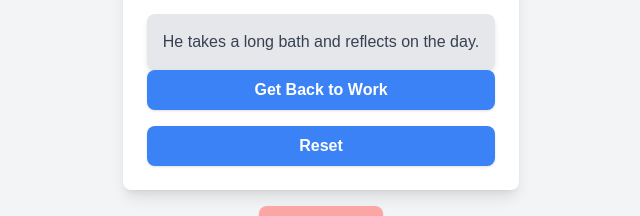
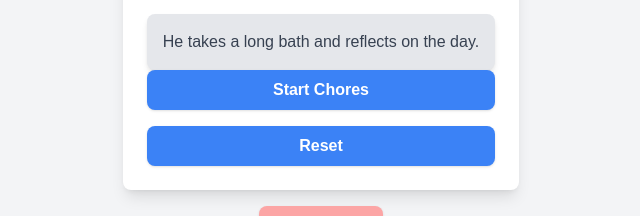
Before and after one commit to AdventureBear/react-adventure-explorers, a Next.js app: page / in a window 1280 px wide. Both pictures are taken after a click on the button "Go Home". Shown: the part 330-546 px from the top of the page, without its empty margins (319-959 px from the left). Built offline with nearby package versions, Linux system fonts and the light colour scheme.

Commit message:
Conditional choices

```diff
--- a/app/page.jsx
+++ b/app/page.jsx
@@ -6,6 +6,7 @@ const scenes = [
     {
         id: "start",
         description: "A farmer falls into a cow patty. What does he do next?",
+        objective: "Objective: Feed the animals and finish the chores before sunset.",
         choices: [
             { text: "Go Home", nextScene: "home" },
             { text: "Go to the Barn", nextScene: "barn" },
@@ -16,7 +17,7 @@ const scenes = [
         description: "The farmer heads home to clean up.",
         result: "He takes a long bath and reflects on the day.",
         choices: [
-            { text: "Get Back to Work", nextScene: "work" },
+            { text: "Start Chores", nextScene: "chores", condition: (state) => !state.choresDone },
             { text: "Reset", nextScene: "start" },
         ],
     },
@@ -30,19 +31,19 @@ const scenes = [
         ],
     },
     {
-        id: "work",
-        description: "The farmer gets back to work in the field.",
-        result: "He finishes plowing the field just in time for sunset.",
-        choices: [{ text: "Reset", nextScene: "start" }],
-    },
-    {
         id: "animals",
         description: "The farmer checks on the animals in the barn.",
         result: "The animals seem content, but the pigs laugh at him.",
         choices: [
-            { text: "Feed the Animals", nextScene: "feed" },
+            { text: "Feed the Animals", nextScene: "feed", condition: (state) => !state.fedAnimals },
             { text: "Reset", nextScene: "start" },
         ],
+    },
+    {
+        id: "chores",
+        description: "The farmer works hard to finish the chores.",
+        result: "The chores are done! The fields are ready for planting.",
+        choices: [{ text: "Reset", nextScene: "start" }],
     },
     {
         id: "feed",
@@ -50,46 +51,72 @@ const scenes = [
         result: "The animals are grateful, and the farmer feels accomplished.",
         choices: [{ text: "Reset", nextScene: "start" }],
     },
+    {
+        id: "win",
+        description: "Congratulations! You've completed all your tasks for the day.",
+        result: "The farmer heads to bed feeling satisfied and ready for tomorrow.",
+        choices: [{ text: "Reset", nextScene: "start" }],
+    },
 ];
 
 export default function Home() {
     const [currentSceneId, setCurrentSceneId] = useState("start");
-    const [showResult, setShowResult] = useState(false);
+    const [gameState, setGameState] = useState({ fedAnimals: false, choresDone: false });
 
     const currentScene = scenes.find((scene) => scene.id === currentSceneId);
+
+    const handleChoice = (nextScene) => {
+        if (nextScene === "feed") {
+            setGameState({ ...gameState, fedAnimals: true });
+        }
+        if (nextScene === "chores") {
+            setGameState({ ...gameState, choresDone: true });
+        }
+        if (gameState.fedAnimals && gameState.choresDone) {
+            setCurrentSceneId("win");
+        } else {
+            setCurrentSceneId(nextScene);
+        }
+    };
 
     return (
         <div className="min-h-screen bg-gray-100 flex flex-col items-center justify-center px-4">
             <div className="bg-white rounded-lg shadow-lg p-6 max-w-md text-center">
                 <h1 className="text-2xl font-bold text-gray-800 mb-4">Choose Your Own Adventure</h1>
+                {currentScene.id === "start" && (
+                    <p className="text-gray-500 mb-4">{currentScene.objective}</p>
+                )}
                 <p className="text-gray-600 mb-6">{currentScene.description}</p>
 
-                {showResult && currentScene.result && (
+                {currentScene.result && (
                     <div className="mt-6 p-4 bg-gray-200 rounded-lg shadow-md">
                         <p className="text-gray-700">{currentScene.result}</p>
                     </div>
                 )}
 
                 <div className="space-y-4">
-                    {currentScene.choices.map((choice, index) => (
-                        <button
-                            key={index}
-                            onClick={() => {
-                                setCurrentSceneId(choice.nextScene);
-                                setShowResult(true);
-                            }}
-                            className="w-full bg-blue-500 hover:bg-blue-600 text-white font-semibold py-2 px-4 rounded-lg shadow transition"
-                        >
-                            {choice.text}
-                        </button>
-                    ))}
+                    {currentScene.choices.map((choice, index) => {
+                        const isAvailable = choice.condition ? choice.condition(gameState) : true;
+                        return (
+                            <button
+                                key={index}
+                                onClick={() => isAvailable && handleChoice(choice.nextScene)}
+                                className={`w-full ${
+                                    isAvailable ? "bg-blue-500 hover:bg-blue-600" : "bg-gray-300"
+                                } text-white font-semibold py-2 px-4 rounded-lg shadow transition`}
+                                disabled={!isAvailable}
+                            >
+                                {choice.text}
+                            </button>
+                        );
+                    })}
                 </div>
             </div>
             {currentSceneId !== "start" && (
                 <button
                     onClick={() => {
                         setCurrentSceneId("start");
-                        setShowResult(false);
+                        setGameState({ fedAnimals: false, choresDone: false }); // Reset game state
                     }}
                     className="mt-4 bg-red-300 hover:bg-red-400 text-white font-semibold py-2 px-4 rounded-lg shadow transition"
                 >
```
